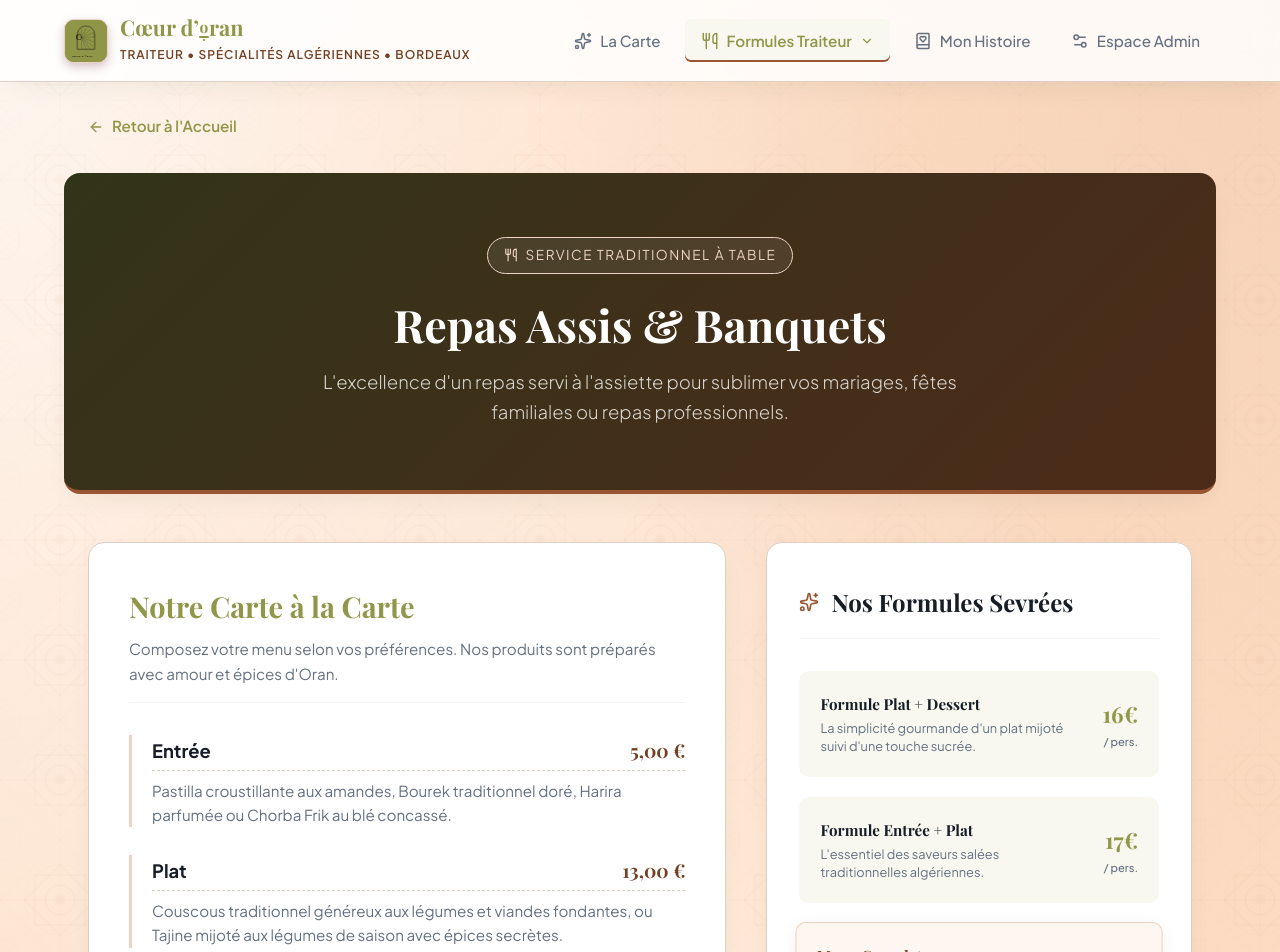
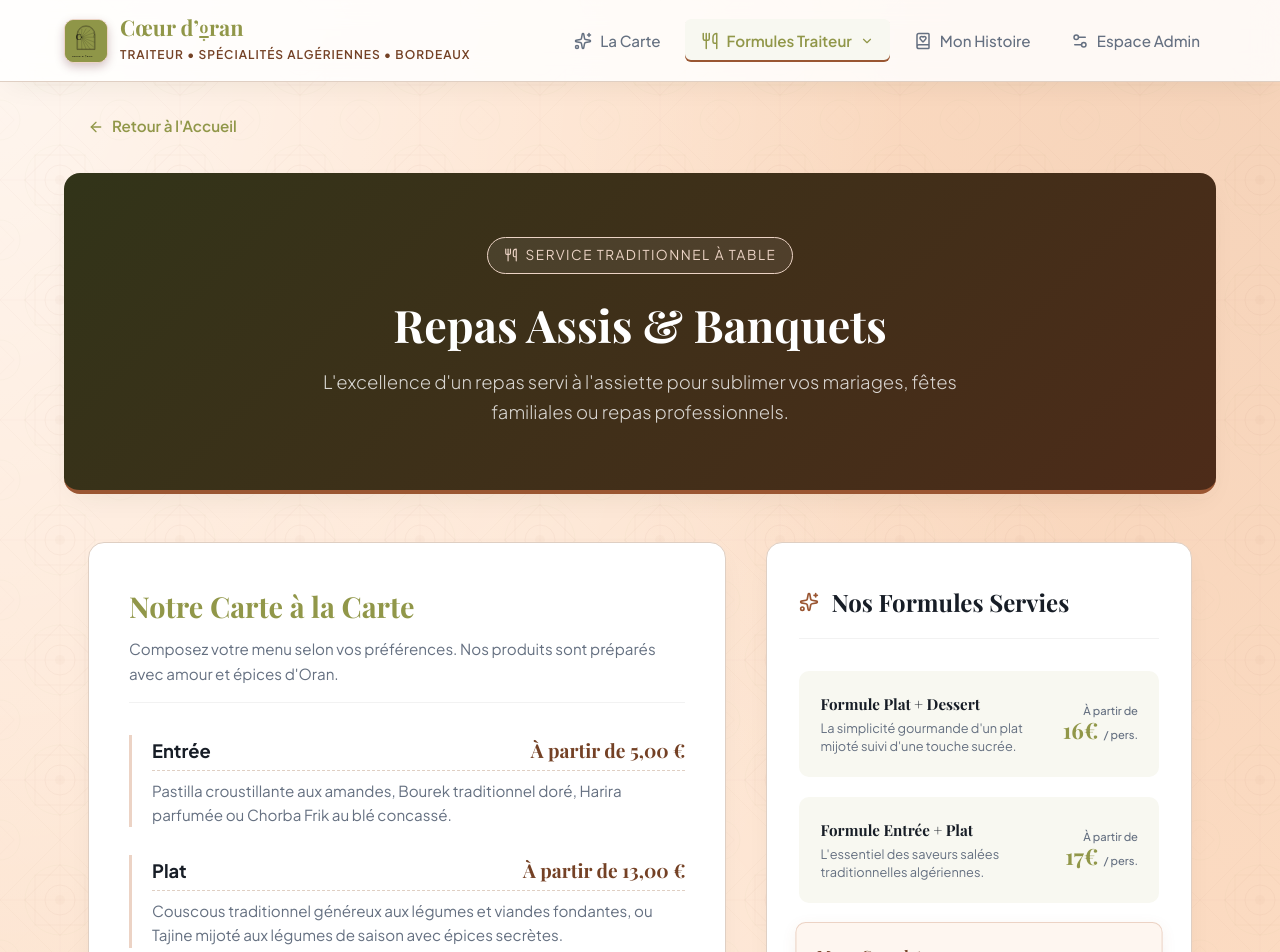
Before and after one commit to Solarusastoras/coeurdoran, a React (Create React App) app: page /repas-assis in a window 1280 px wide. Shown: the top 952 px of the page. Built offline with nearby package versions, Linux system fonts and the light colour scheme; no server answers; the HTML template or start-up script is replaced by a standard one; a web font is replaced by a local one.

Commit message:
feat: create Buffet, Cocktail, and RepasAssis pages with service details and pricing formulas

```diff
--- a/src/pages/Buffet/index.jsx
+++ b/src/pages/Buffet/index.jsx
@@ -39,7 +39,10 @@ export default function Buffet() {
               <div className="buffet-formula-item" style={{ padding: '1.25rem', backgroundColor: 'var(--color-bordeaux-ultra-light)', borderRadius: 'var(--border-radius-md)', border: '1px solid transparent' }}>
                 <div className="bf-header" style={{ display: 'flex', justifyContent: 'space-between', alignItems: 'center', marginBottom: '0.5rem' }}>
                   <h3 style={{ fontSize: '1.05rem', fontWeight: 700, color: 'var(--color-slate-dark)' }}>Formule 7 pièces</h3>
-                  <span className="bf-price" style={{ fontFamily: 'var(--font-serif)', fontSize: '1.25rem', fontWeight: 700, color: 'var(--color-bordeaux)' }}>15,00 € <span className="bf-unit" style={{ fontFamily: 'var(--font-sans)', fontSize: '0.75rem', color: 'var(--color-slate-light)', fontWeight: 500 }}>/ pers.</span></span>
+                  <span className="bf-price" style={{ fontFamily: 'var(--font-serif)', fontSize: '1.25rem', fontWeight: 700, color: 'var(--color-bordeaux)', display: 'flex', flexDirection: 'column', alignItems: 'flex-end', lineHeight: 1.2 }}>
+                    <span style={{ fontFamily: 'var(--font-sans)', fontSize: '0.7rem', color: 'var(--color-slate-light)', fontWeight: 500 }}>À partir de</span>
+                    <span>15,00 € <span className="bf-unit" style={{ fontFamily: 'var(--font-sans)', fontSize: '0.75rem', color: 'var(--color-slate-light)', fontWeight: 500 }}>/ pers.</span></span>
+                  </span>
                 </div>
                 <p className="bf-desc" style={{ fontSize: '0.85rem', color: 'var(--color-slate-light)', lineHeight: 1.5 }}>5 à 6 pièces salées et 1 à 2 pièces sucrées au choix.</p>
               </div>
@@ -47,7 +50,10 @@ export default function Buffet() {
               <div className="buffet-formula-item" style={{ padding: '1.25rem', backgroundColor: 'var(--color-bordeaux-ultra-light)', borderRadius: 'var(--border-radius-md)', border: '1px solid transparent' }}>
                 <div className="bf-header" style={{ display: 'flex', justifyContent: 'space-between', alignItems: 'center', marginBottom: '0.5rem' }}>
                   <h3 style={{ fontSize: '1.05rem', fontWeight: 700, color: 'var(--color-slate-dark)' }}>Formule 8 pièces</h3>
-                  <span className="bf-price" style={{ fontFamily: 'var(--font-serif)', fontSize: '1.25rem', fontWeight: 700, color: 'var(--color-bordeaux)' }}>17,00 € <span className="bf-unit" style={{ fontFamily: 'var(--font-sans)', fontSize: '0.75rem', color: 'var(--color-slate-light)', fontWeight: 500 }}>/ pers.</span></span>
+                  <span className="bf-price" style={{ fontFamily: 'var(--font-serif)', fontSize: '1.25rem', fontWeight: 700, color: 'var(--color-bordeaux)', display: 'flex', flexDirection: 'column', alignItems: 'flex-end', lineHeight: 1.2 }}>
+                    <span style={{ fontFamily: 'var(--font-sans)', fontSize: '0.7rem', color: 'var(--color-slate-light)', fontWeight: 500 }}>À partir de</span>
+                    <span>17,00 € <span className="bf-unit" style={{ fontFamily: 'var(--font-sans)', fontSize: '0.75rem', color: 'var(--color-slate-light)', fontWeight: 500 }}>/ pers.</span></span>
+                  </span>
                 </div>
                 <p className="bf-desc" style={{ fontSize: '0.85rem', color: 'var(--color-slate-light)', lineHeight: 1.5 }}>6 à 7 pièces salées et 1 à 2 pièces sucrées au choix.</p>
               </div>
@@ -55,7 +61,10 @@ export default function Buffet() {
               <div className="buffet-formula-item featured" style={{ padding: '1.25rem', backgroundColor: 'hsl(26, 93%, 97%)', borderRadius: 'var(--border-radius-md)', border: '1px solid var(--color-gold-light)', boxShadow: '0 4px 15px rgba(155, 88, 51, 0.08)' }}>
                 <div className="bf-header" style={{ display: 'flex', justifyContent: 'space-between', alignItems: 'center', marginBottom: '0.5rem' }}>
                   <h3 style={{ fontSize: '1.05rem', fontWeight: 700, color: 'var(--color-gold-dark)' }}>Formule 9 pièces</h3>
-                  <span className="bf-price" style={{ fontFamily: 'var(--font-serif)', fontSize: '1.25rem', fontWeight: 700, color: 'var(--color-gold)' }}>19,00 € <span className="bf-unit" style={{ fontFamily: 'var(--font-sans)', fontSize: '0.75rem', color: 'var(--color-slate-light)', fontWeight: 500 }}>/ pers.</span></span>
+                  <span className="bf-price" style={{ fontFamily: 'var(--font-serif)', fontSize: '1.25rem', fontWeight: 700, color: 'var(--color-gold)', display: 'flex', flexDirection: 'column', alignItems: 'flex-end', lineHeight: 1.2 }}>
+                    <span style={{ fontFamily: 'var(--font-sans)', fontSize: '0.7rem', color: 'var(--color-gold)', fontWeight: 500 }}>À partir de</span>
+                    <span>19,00 € <span className="bf-unit" style={{ fontFamily: 'var(--font-sans)', fontSize: '0.75rem', color: 'var(--color-slate-light)', fontWeight: 500 }}>/ pers.</span></span>
+                  </span>
                 </div>
                 <p className="bf-desc" style={{ fontSize: '0.85rem', color: 'var(--color-slate-light)', lineHeight: 1.5 }}>7 à 8 pièces salées et 1 à 2 pièces sucrées au choix.</p>
               </div>
--- a/src/pages/Cocktail/index.jsx
+++ b/src/pages/Cocktail/index.jsx
@@ -39,7 +39,10 @@ export default function Cocktail() {
               <div className="buffet-formula-item" style={{ padding: '1.25rem', backgroundColor: 'var(--color-bordeaux-ultra-light)', borderRadius: 'var(--border-radius-md)', border: '1px solid transparent' }}>
                 <div className="bf-header" style={{ display: 'flex', justifyContent: 'space-between', alignItems: 'center', marginBottom: '0.5rem' }}>
                   <h3 style={{ fontSize: '1.05rem', fontWeight: 700, color: 'var(--color-slate-dark)' }}>Formule 3 pièces</h3>
-                  <span className="bf-price" style={{ fontFamily: 'var(--font-serif)', fontSize: '1.25rem', fontWeight: 700, color: 'var(--color-bordeaux)' }}>7,00 € <span className="bf-unit" style={{ fontFamily: 'var(--font-sans)', fontSize: '0.75rem', color: 'var(--color-slate-light)', fontWeight: 500 }}>/ pers.</span></span>
+                  <span className="bf-price" style={{ fontFamily: 'var(--font-serif)', fontSize: '1.25rem', fontWeight: 700, color: 'var(--color-bordeaux)', display: 'flex', flexDirection: 'column', alignItems: 'flex-end', lineHeight: 1.2 }}>
+                    <span style={{ fontFamily: 'var(--font-sans)', fontSize: '0.7rem', color: 'var(--color-slate-light)', fontWeight: 500 }}>À partir de</span>
+                    <span>7,00 € <span className="bf-unit" style={{ fontFamily: 'var(--font-sans)', fontSize: '0.75rem', color: 'var(--color-slate-light)', fontWeight: 500 }}>/ pers.</span></span>
+                  </span>
                 </div>
                 <p className="bf-desc" style={{ fontSize: '0.85rem', color: 'var(--color-slate-light)', lineHeight: 1.5 }}>3 pièces salées savoureuses.</p>
               </div>
@@ -47,7 +50,10 @@ export default function Cocktail() {
               <div className="buffet-formula-item" style={{ padding: '1.25rem', backgroundColor: 'var(--color-bordeaux-ultra-light)', borderRadius: 'var(--border-radius-md)', border: '1px solid transparent' }}>
                 <div className="bf-header" style={{ display: 'flex', justifyContent: 'space-between', alignItems: 'center', marginBottom: '0.5rem' }}>
                   <h3 style={{ fontSize: '1.05rem', fontWeight: 700, color: 'var(--color-slate-dark)' }}>Formule 4 pièces</h3>
-                  <span className="bf-price" style={{ fontFamily: 'var(--font-serif)', fontSize: '1.25rem', fontWeight: 700, color: 'var(--color-bordeaux)' }}>9,00 € <span className="bf-unit" style={{ fontFamily: 'var(--font-sans)', fontSize: '0.75rem', color: 'var(--color-slate-light)', fontWeight: 500 }}>/ pers.</span></span>
+                  <span className="bf-price" style={{ fontFamily: 'var(--font-serif)', fontSize: '1.25rem', fontWeight: 700, color: 'var(--color-bordeaux)', display: 'flex', flexDirection: 'column', alignItems: 'flex-end', lineHeight: 1.2 }}>
+                    <span style={{ fontFamily: 'var(--font-sans)', fontSize: '0.7rem', color: 'var(--color-slate-light)', fontWeight: 500 }}>À partir de</span>
+                    <span>9,00 € <span className="bf-unit" style={{ fontFamily: 'var(--font-sans)', fontSize: '0.75rem', color: 'var(--color-slate-light)', fontWeight: 500 }}>/ pers.</span></span>
+                  </span>
                 </div>
                 <p className="bf-desc" style={{ fontSize: '0.85rem', color: 'var(--color-slate-light)', lineHeight: 1.5 }}>3 pièces salées et 1 pièce sucrée au choix.</p>
               </div>
@@ -55,7 +61,10 @@ export default function Cocktail() {
               <div className="buffet-formula-item featured" style={{ padding: '1.25rem', backgroundColor: 'hsl(26, 93%, 97%)', borderRadius: 'var(--border-radius-md)', border: '1px solid var(--color-gold-light)', boxShadow: '0 4px 15px rgba(155, 88, 51, 0.08)' }}>
                 <div className="bf-header" style={{ display: 'flex', justifyContent: 'space-between', alignItems: 'center', marginBottom: '0.5rem' }}>
                   <h3 style={{ fontSize: '1.05rem', fontWeight: 700, color: 'var(--color-gold-dark)' }}>Formule 5 pièces</h3>
-                  <span className="bf-price" style={{ fontFamily: 'var(--font-serif)', fontSize: '1.25rem', fontWeight: 700, color: 'var(--color-gold)' }}>11,00 € <span className="bf-unit" style={{ fontFamily: 'var(--font-sans)', fontSize: '0.75rem', color: 'var(--color-slate-light)', fontWeight: 500 }}>/ pers.</span></span>
+                  <span className="bf-price" style={{ fontFamily: 'var(--font-serif)', fontSize: '1.25rem', fontWeight: 700, color: 'var(--color-gold)', display: 'flex', flexDirection: 'column', alignItems: 'flex-end', lineHeight: 1.2 }}>
+                    <span style={{ fontFamily: 'var(--font-sans)', fontSize: '0.7rem', color: 'var(--color-gold)', fontWeight: 500 }}>À partir de</span>
+                    <span>11,00 € <span className="bf-unit" style={{ fontFamily: 'var(--font-sans)', fontSize: '0.75rem', color: 'var(--color-slate-light)', fontWeight: 500 }}>/ pers.</span></span>
+                  </span>
                 </div>
                 <p className="bf-desc" style={{ fontSize: '0.85rem', color: 'var(--color-slate-light)', lineHeight: 1.5 }}>4 pièces salées et 1 pièce sucrée au choix.</p>
               </div>
--- a/src/pages/RepasAssis/index.jsx
+++ b/src/pages/RepasAssis/index.jsx
@@ -39,7 +39,7 @@ export default function RepasAssis() {
               <div className="menu-section-item">
                 <div className="item-title-row">
                   <h3>Entrée</h3>
-                  <span className="item-price">5,00 €</span>
+                  <span className="item-price">À partir de 5,00 €</span>
                 </div>
                 <p className="item-choices">Pastilla croustillante aux amandes, Bourek traditionnel doré, Harira parfumée ou Chorba Frik au blé concassé.</p>
               </div>
@@ -47,7 +47,7 @@ export default function RepasAssis() {
               <div className="menu-section-item">
                 <div className="item-title-row">
                   <h3>Plat</h3>
-                  <span className="item-price">13,00 €</span>
+                  <span className="item-price">À partir de 13,00 €</span>
                 </div>
                 <p className="item-choices">Couscous traditionnel généreux aux légumes et viandes fondantes, ou Tajine mijoté aux légumes de saison avec épices secrètes.</p>
               </div>
@@ -55,7 +55,7 @@ export default function RepasAssis() {
               <div className="menu-section-item">
                 <div className="item-title-row">
                   <h3>Dessert</h3>
-                  <span className="item-price">4,00 €</span>
+                  <span className="item-price">À partir de 4,00 €</span>
                 </div>
                 <p className="item-choices">Salade de fruits frais de saison parfumée à la fleur d'oranger & menthe, ou Crème de riz traditionnelle (Mahalabiya) cannelle & fleur d'oranger.</p>
               </div>
@@ -70,7 +70,7 @@ export default function RepasAssis() {
           <div className="prestation-formulas-card">
             <div className="formulas-header">
               <Sparkles size={20} className="sparkle-icon" />
-              <h2>Nos Formules Sevrées</h2>
+              <h2>Nos Formules Servies</h2>
             </div>
 
             <div className="formulas-list">
@@ -79,7 +79,10 @@ export default function RepasAssis() {
                   <h3>Formule Plat + Dessert</h3>
                   <p>La simplicité gourmande d'un plat mijoté suivi d'une touche sucrée.</p>
                 </div>
-                <div className="formula-price-tag">16€ <span className="price-unit">/ pers.</span></div>
+                <div className="formula-price-tag" style={{ display: 'flex', flexDirection: 'column', alignItems: 'flex-end', lineHeight: 1.2 }}>
+                  <span style={{ fontFamily: 'var(--font-sans)', fontSize: '0.7rem', color: 'var(--color-slate-light)', fontWeight: 500 }}>À partir de</span>
+                  <span>16€ <span className="price-unit">/ pers.</span></span>
+                </div>
               </div>
 
               <div className="formula-item">
@@ -87,7 +90,10 @@ export default function RepasAssis() {
                   <h3>Formule Entrée + Plat</h3>
                   <p>L'essentiel des saveurs salées traditionnelles algériennes.</p>
                 </div>
-                <div className="formula-price-tag">17€ <span className="price-unit">/ pers.</span></div>
+                <div className="formula-price-tag" style={{ display: 'flex', flexDirection: 'column', alignItems: 'flex-end', lineHeight: 1.2 }}>
+                  <span style={{ fontFamily: 'var(--font-sans)', fontSize: '0.7rem', color: 'var(--color-slate-light)', fontWeight: 500 }}>À partir de</span>
+                  <span>17€ <span className="price-unit">/ pers.</span></span>
+                </div>
               </div>
 
               <div className="formula-item featured">
@@ -95,7 +101,10 @@ export default function RepasAssis() {
                   <h3>Menu Complet</h3>
                   <p>Entrée + Plat + Dessert pour un voyage gustatif absolu.</p>
                 </div>
-                <div className="formula-price-tag">21€ <span className="price-unit">/ pers.</span></div>
+                <div className="formula-price-tag" style={{ display: 'flex', flexDirection: 'column', alignItems: 'flex-end', lineHeight: 1.2 }}>
+                  <span style={{ fontFamily: 'var(--font-sans)', fontSize: '0.7rem', color: 'var(--color-slate-light)', fontWeight: 500 }}>À partir de</span>
+                  <span>21€ <span className="price-unit">/ pers.</span></span>
+                </div>
               </div>
             </div>
 
```
